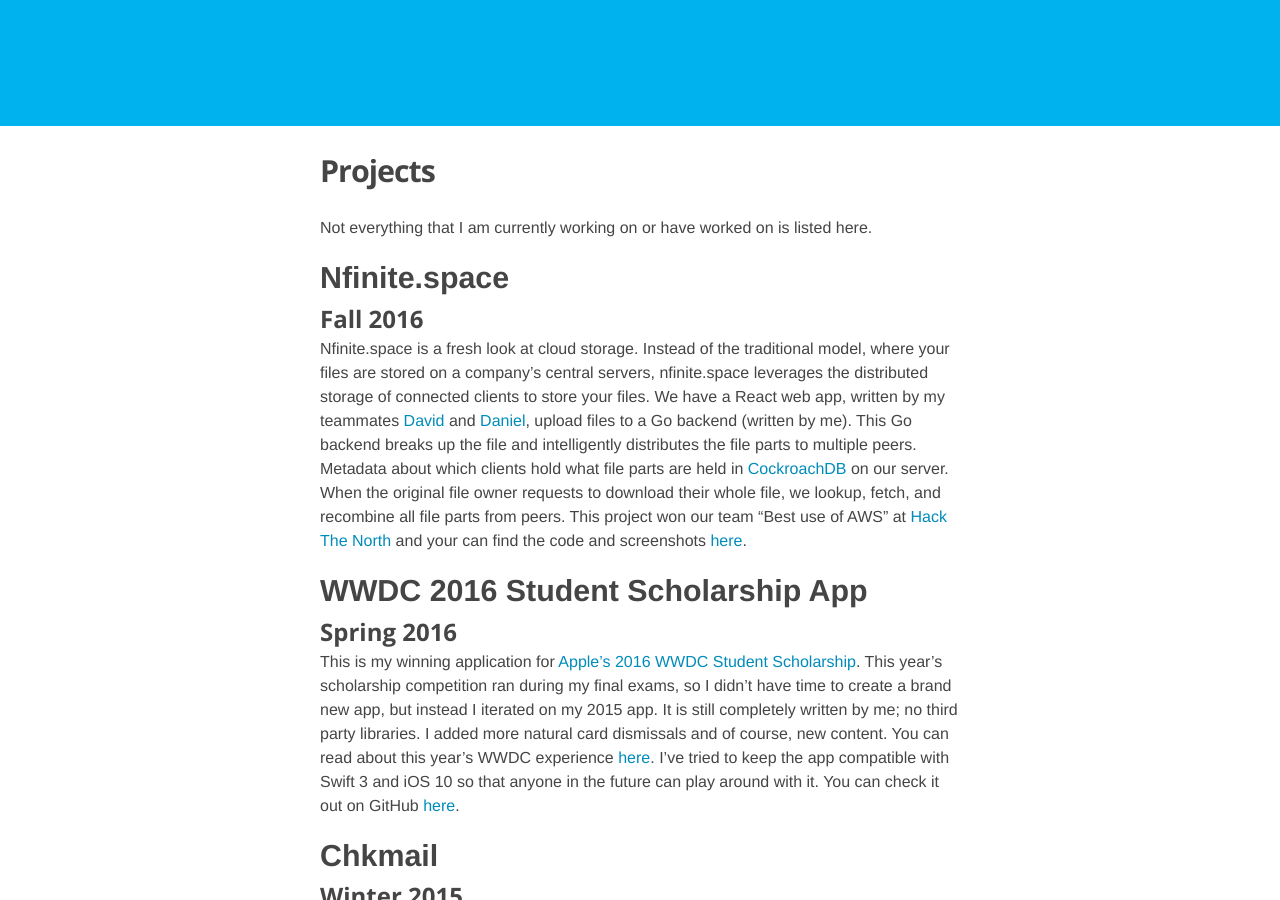
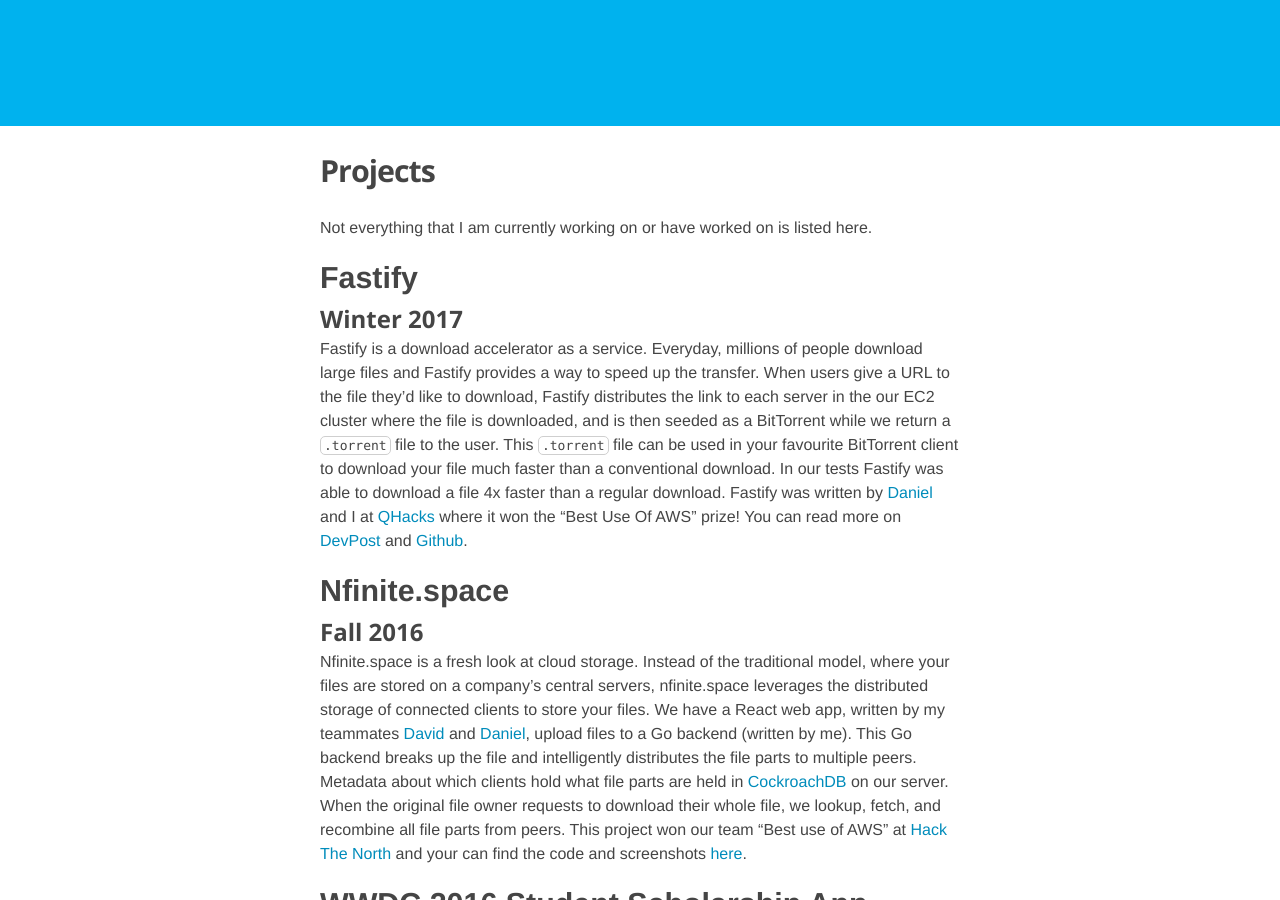
Before and after one commit to Melinysh/melinysh.github.io, a Jekyll site: the page built from projects.md, in a window 1280 px wide and 900 px high, scrolled down 324 px. Built offline with Jekyll 4.4.1, drawn with Linux system fonts in a browser that asks for light colours; nearby versions of some CDN libraries.

Commit message:
Added Fastify to projects.md

```diff
--- a/projects.md
+++ b/projects.md
@@ -4,6 +4,15 @@
 permalink: /projects/
 ---
 Not everything that I am currently working on or have worked on is listed here.
+
+Fastify
+======
+
+Winter 2017
+-------
+
+Fastify is a download accelerator as a service. Everyday, millions of people download large files and Fastify provides a way to speed up the transfer. When users give a URL to the file they'd like to download, Fastify distributes the link to each server in the our EC2 cluster where the file is downloaded, and is then seeded as a BitTorrent while we return a `.torrent` file to the user. This `.torrent` file can be used in your favourite BitTorrent client to download your file much faster than a conventional download.
+In our tests Fastify was able to download a file 4x faster than a regular download. Fastify was written by [Daniel](http://prilik.ca) and I at [QHacks](http://qhacks.io) where it won the "Best Use Of AWS" prize! You can read more on [DevPost](https://devpost.com/software/fastify) and [Github](https://github.com/Melinysh/fastify).
 
 Nfinite.space
 ======
```
